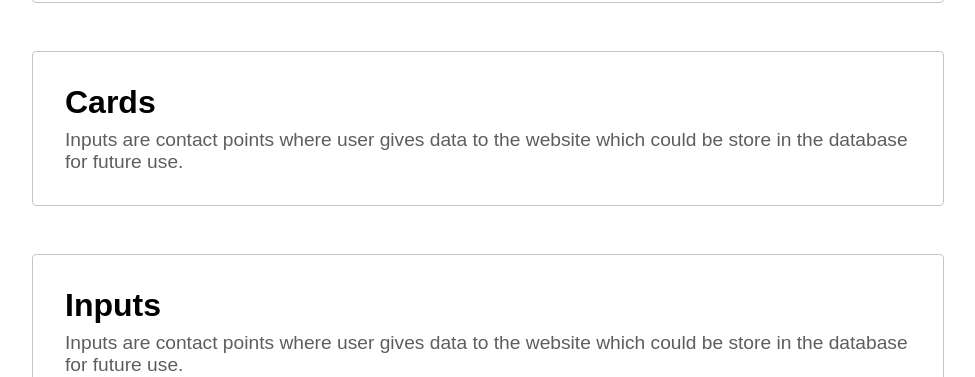
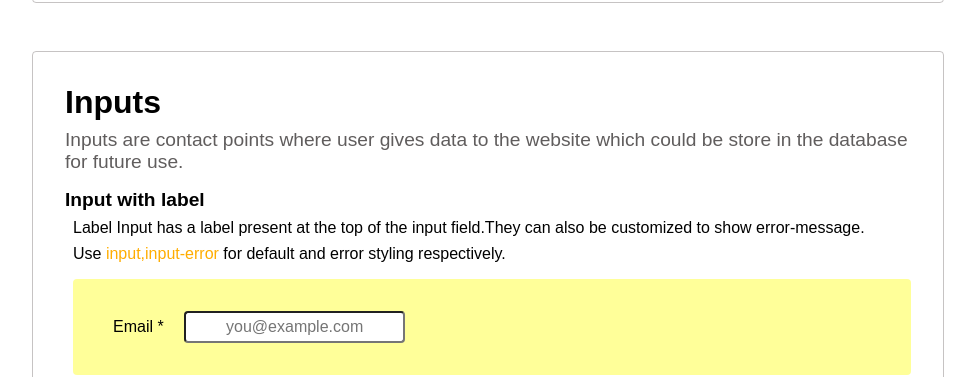
Before and after one commit to dikshadhote/dreamUI, a plain HTML site: page documents/documents.html in a window 1280 px wide. Shown: the part 6226-6603 px from the top of the page, without its empty margins (256-1231 px from the left). Drawn offline with Linux system fonts and the light colour scheme; files whose address does not match are found by name.

Commit message:
remove: accidently added card component

```diff
--- a/documents/documents.html
+++ b/documents/documents.html
@@ -449,12 +449,6 @@
             </div>
           </div>
         </section>
-        <section id="card" class="component-container">
-          <h2>Cards</h2>
-          <p class="mt-1 fs-2 grey-text">
-            Inputs are contact points where user gives data to the website which
-            could be store in the database for future use.
-        </section>
         <section id="image"></section>
         <section id="input" class="component-container">
           <h2>Inputs</h2>
```
